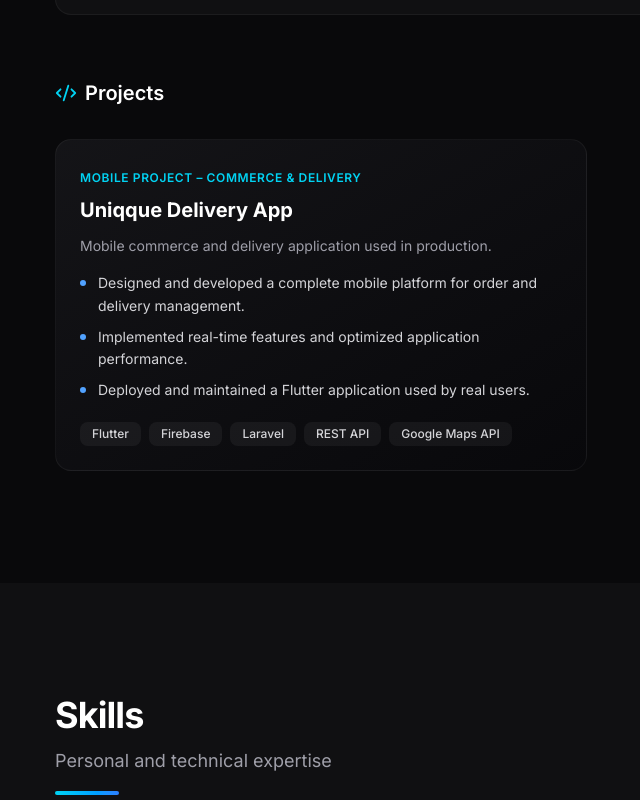
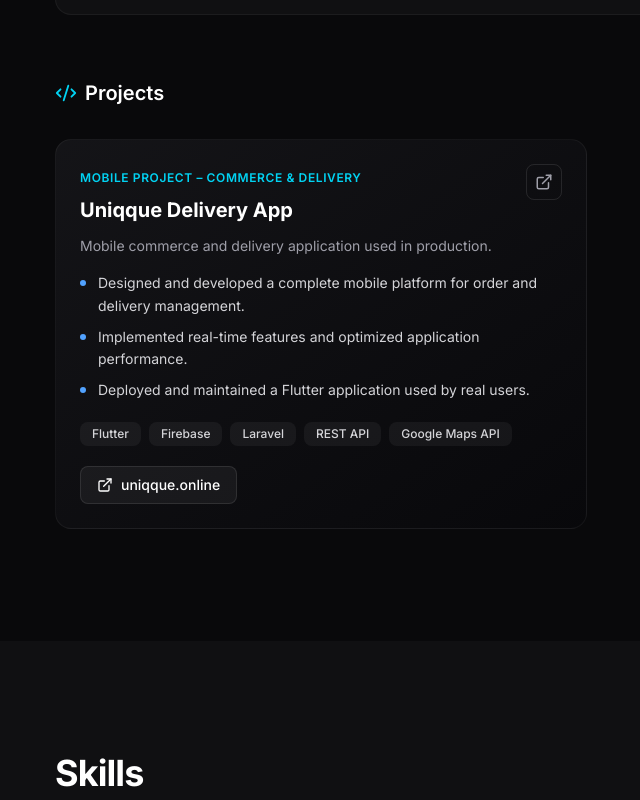
Before and after one commit to ayoubelmssellek/myportfolio, a Next.js app: page / in a window 1280 px wide. Shown: the part 2340-3140 px from the top of the page, without its empty margins (41-681 px from the left). Built offline with nearby package versions, Linux system fonts and the light colour scheme.

Commit message:
redesign my portfolio

```diff
--- a/src/components/Experience.tsx
+++ b/src/components/Experience.tsx
@@ -1,6 +1,6 @@
 "use client";
 
-import { Briefcase, MapPin, Clock, Code2 } from "lucide-react";
+import { Briefcase, MapPin, Clock, Code2, ExternalLink } from "lucide-react";
 import Section from "./Section";
 import { useLanguage } from "@/i18n/LanguageContext";
 
@@ -73,12 +73,27 @@
               key={project.id}
               className="rounded-2xl border border-white/5 bg-gradient-to-br from-zinc-900/80 to-zinc-950/80 p-6 transition-all hover:border-cyan-500/20 hover:shadow-lg hover:shadow-cyan-500/5"
             >
+              <div className="flex items-start justify-between gap-3">
+                <div>
                   <span className="text-xs font-semibold uppercase tracking-wider text-cyan-400">
                     {project.subtitle}
                   </span>
                   <h4 className="mt-2 text-xl font-bold text-white">
                     {project.title}
                   </h4>
+                </div>
+                {"url" in project && project.url && (
+                  <a
+                    href={project.url}
+                    target="_blank"
+                    rel="noopener noreferrer"
+                    className="shrink-0 rounded-lg border border-white/10 p-2 text-zinc-400 transition-colors hover:border-cyan-500/50 hover:text-cyan-400"
+                    aria-label={`${project.title} live site`}
+                  >
+                    <ExternalLink size={18} />
+                  </a>
+                )}
+              </div>
               <p className="mt-3 text-sm text-zinc-400">{project.description}</p>
               <ul className="mt-4 space-y-2">
                 {project.highlights.map((item, i) => (
@@ -101,6 +116,17 @@
                   </span>
                 ))}
               </div>
+              {"url" in project && project.url && (
+                <a
+                  href={project.url}
+                  target="_blank"
+                  rel="noopener noreferrer"
+                  className="mt-5 inline-flex items-center gap-2 rounded-lg border border-white/10 bg-white/5 px-4 py-2 text-sm font-medium text-white transition-colors hover:border-cyan-500/50 hover:bg-white/10"
+                >
+                  <ExternalLink size={16} />
+                  uniqque.online
+                </a>
+              )}
             </article>
           ))}
         </div>
--- a/src/i18n/translations.ts
+++ b/src/i18n/translations.ts
@@ -85,6 +85,7 @@
         subtitle: "Mobile Project – Commerce & Delivery",
         description:
           "Mobile commerce and delivery application used in production.",
+        url: "https://uniqque.online/",
         highlights: [
           "Designed and developed a complete mobile platform for order and delivery management.",
           "Implemented real-time features and optimized application performance.",
@@ -269,6 +270,7 @@
         subtitle: "Projet Mobile – Commerce & Livraison",
         description:
           "Application mobile de commerce et de livraison utilisée en production.",
+        url: "https://uniqque.online/",
         highlights: [
           "Conception et développement d'une plateforme mobile complète pour la gestion des commandes et livraisons.",
           "Mise en place de fonctionnalités temps réel et optimisation des performances de l'application.",
```
Lines whose indentation alone changed are shown as unchanged.
